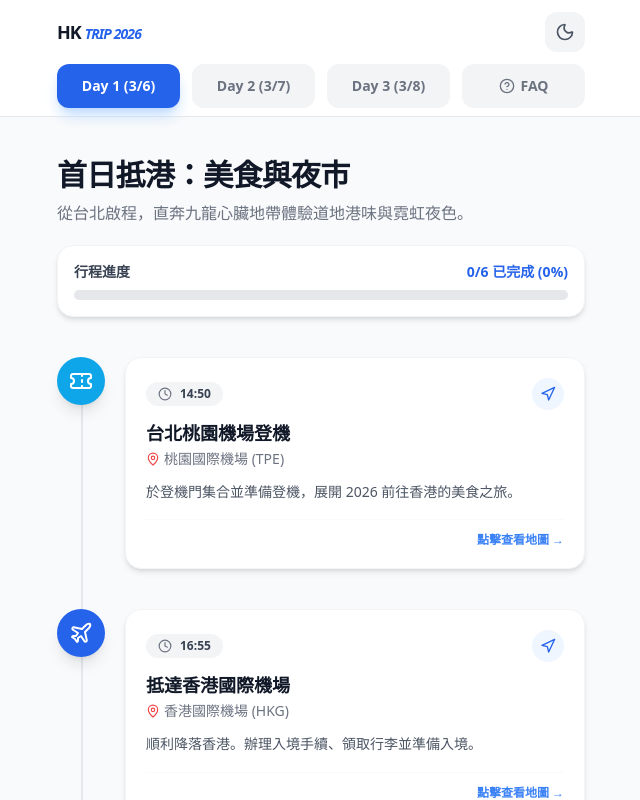
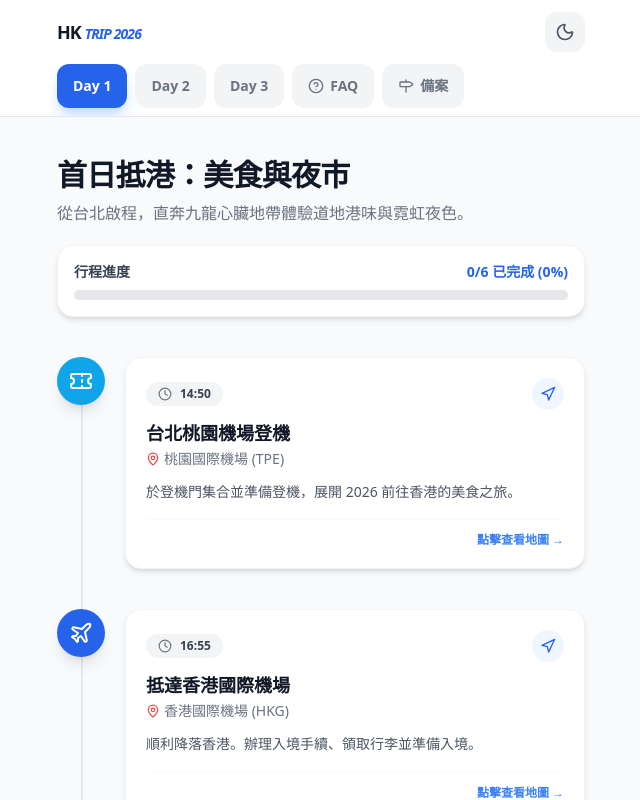
Before and after one commit to houzx2581396/hk-trip, a React (Vite) app: page / in a window 1280 px wide. Shown: the top 800 px of the page, without its empty margins (319-959 px from the left). Built offline with nearby package versions, Linux system fonts and the light colour scheme.

Commit message:
feat: 新增備案行程 Tab 與遺珠景點推薦

```diff
--- a/src/App.jsx
+++ b/src/App.jsx
@@ -5,7 +5,7 @@ import {
   IceCream, ExternalLink, HelpCircle, ChevronDown,
   CreditCard, ClipboardList, CloudSun, Shirt,
   Cloud, CloudRain, CloudDrizzle, CheckCircle2,
-  MessageCircle, Volume2
+  MessageCircle, Volume2, ShoppingBag, Milestone
 } from 'lucide-react';
 
 // 行程資料定義
@@ -261,6 +261,100 @@ const itineraryData = {
     }
   ]
 };
+
+// 備案行程資料
+const backupData = [
+  {
+    id: "b1",
+    category: "藝術文化",
+    title: "西九文化區 (WKCD)",
+    location: "M+ 博物館 / 香港故宮 / 藝術公園",
+    description: "全港最適合看夕陽的海濱草坪，更有世界級的 M+ 當代藝術館。若行程提早結束，來這裡散步非常愜意。",
+    icon: <Camera className="w-5 h-5" />,
+    color: "bg-indigo-600",
+    link: "https://www.google.com/maps/search/?api=1&query=West+Kowloon+Cultural+District"
+  },
+  {
+    id: "b2",
+    category: "血拚購物",
+    title: "銅鑼灣中心地帶",
+    location: "時代廣場 / 崇光百貨 / 希慎廣場",
+    description: "相較於尖沙咀，銅鑼灣的零售品牌更集中且多樣。必逛誠品書店與各類潮流選品店。",
+    icon: <ShoppingBag className="w-5 h-5" />,
+    color: "bg-pink-600",
+    link: "https://www.google.com/maps/search/?api=1&query=Causeway+Bay+Times+Square"
+  },
+  {
+    id: "b3",
+    category: "必吃甜點",
+    title: "Bakehouse",
+    location: "中環 / 尖沙咀 / 銅鑼灣",
+    description: "超人氣酸種蛋撻，酥皮層次極多且香濃，通常在下午前就會售罄，路過有開一定要買。",
+    icon: <Coffee className="w-5 h-5" />,
+    color: "bg-amber-600",
+    link: "https://www.google.com/maps/search/?api=1&query=Bakehouse+Hong+Kong"
+  },
+  {
+    id: "b4",
+    category: "宗教建築",
+    title: "黃大仙祠",
+    location: "九龍黃大仙",
+    description: "香港最富盛名的廟宇，以「有求必應」著稱。傳統的中式建築與求籤文化非常值得一訪。",
+    icon: <Milestone className="w-5 h-5" />,
+    color: "bg-red-600",
+    link: "https://www.google.com/maps/search/?api=1&query=Wong+Tai+Sin+Temple"
+  },
+  {
+    id: "b5",
+    category: "高空美景",
+    title: "昂坪 360 & 大佛",
+    location: "大嶼山昂坪",
+    description: "搭乘底部透明的水晶纜車，俯瞰大嶼山海景與機場。抵達後可參觀宏偉的天壇大佛。",
+    icon: <Mountain className="w-5 h-5" />,
+    color: "bg-emerald-600",
+    link: "https://www.google.com/maps/search/?api=1&query=Tian+Tan+Buddha"
+  },
+  {
+    id: "b6",
+    category: "精品藝術",
+    title: "K11 MUSEA",
+    location: "尖沙咀海濱",
+    description: "被譽為「維港邊的矽谷文化藝術設計館」，不僅好逛，建築設計本身就是一件藝術品。",
+    icon: <ShoppingBag className="w-5 h-5" />,
+    color: "bg-stone-800",
+    link: "https://maps.app.goo.gl/rmFEbKMeeH2AMX4A9?g_st=ic"
+  },
+  {
+    id: "b7",
+    category: "繽紛夜生活",
+    title: "蘭桂坊 (LKF)",
+    location: "中環德己立街",
+    description: "香港夜生活的靈魂，滿街的特色酒吧與餐酒館。若晚上還有體力，來這裡感受異國風情與狂歡氣氛非常合適。",
+    icon: <Moon className="w-5 h-5" />,
+    color: "bg-fuchsia-600",
+    link: "https://www.google.com/maps/search/?api=1&query=Lan+Kwai+Fong"
+  },
+  {
+    id: "b8",
+    category: "攝影地標",
+    title: "鰂魚涌怪獸大廈",
+    location: "鰂魚涌海山樓",
+    description: "《變形金剛》取景地，極度密集的建築呈現出震撼的視覺壓迫感，是體驗老香港居住密度的經典地標。",
+    icon: <Camera className="w-5 h-5" />,
+    color: "bg-slate-600",
+    link: "https://www.google.com/maps/search/?api=1&query=Yick+Cheong+Building"
+  },
+  {
+    id: "b9",
+    category: "經典體驗",
+    title: "天星小輪 (中環-尖沙咀)",
+    location: "維多利亞港碼頭",
+    description: "最便宜卻最奢華的海景交通工具。若不想走路，搭一趟小輪穿越維港，吹著海風欣賞兩岸天際線是絕佳享受。",
+    icon: <Ship className="w-5 h-5" />,
+    color: "bg-cyan-700",
+    link: "https://www.google.com/maps/search/?api=1&query=Star+Ferry+Pier"
+  }
+];
 
 const TimelineItem = ({ item, isLast, completed, onToggle }) => {
   return (
@@ -598,6 +692,38 @@ const FAQItem = ({ item }) => {
   );
 };
 
+const BackupItem = ({ item }) => (
+  <div
+    className="group bg-white dark:bg-gray-800 rounded-2xl shadow-md border border-gray-100 dark:border-gray-700 overflow-hidden cursor-pointer hover:border-blue-300 dark:hover:border-blue-800 transition-all"
+    onClick={() => window.location.href = item.link}
+  >
+    <div className="p-5">
+      <div className="flex justify-between items-start mb-4">
+        <div className={`p-2.5 rounded-xl text-white shadow-md ${item.color}`}>
+          {item.icon}
+        </div>
+        <span className="text-[10px] font-black uppercase tracking-widest text-gray-400 dark:text-gray-500 bg-gray-50 dark:bg-gray-900 px-2 py-1 rounded-md">
+          {item.category}
+        </span>
+      </div>
+      <h3 className="text-lg font-bold text-gray-900 dark:text-white mb-1 group-hover:text-blue-600 dark:group-hover:text-blue-400 transition-colors">
+        {item.title}
+      </h3>
+      <div className="flex items-center text-xs text-gray-500 dark:text-gray-400 mb-3 font-medium">
+        <MapPin className="w-3 h-3 mr-1 text-red-500" />
+        {item.location}
+      </div>
+      <p className="text-sm text-gray-600 dark:text-gray-400 leading-relaxed">
+        {item.description}
+      </p>
+      <div className="mt-4 pt-4 border-t border-gray-50 dark:border-gray-700 flex justify-between items-center text-[11px] font-bold">
+        <span className="text-blue-500 uppercase tracking-tight">查看地圖</span>
+        <ExternalLink className="w-3 h-3 text-gray-300 group-hover:text-blue-500 transition-colors" />
+      </div>
+    </div>
+  </div>
+);
+
 export default function App() {
   const [activeDay, setActiveDay] = useState("3/6");
   const [activeTab, setActiveTab] = useState("itinerary"); // "itinerary" | "faq"
@@ -644,28 +770,38 @@ export default function App() {
         </div>
 
         {/* 日期切換 Tab */}
-        <div className="max-w-xl mx-auto px-6 pb-2 flex gap-3">
+        <div className="max-w-xl mx-auto px-6 pb-2 flex gap-2 overflow-x-auto no-scrollbar">
           {Object.keys(itineraryData).map((day, index) => (
             <button
               key={day}
               onClick={() => { setActiveDay(day); setActiveTab("itinerary"); }}
-              className={`flex-1 py-3 text-sm font-bold rounded-xl transition-all ${activeTab === "itinerary" && activeDay === day
+              className={`flex-none px-4 py-3 text-sm font-bold rounded-xl transition-all ${activeTab === "itinerary" && activeDay === day
                 ? 'bg-blue-600 text-white shadow-lg shadow-blue-200 dark:shadow-none'
                 : 'bg-gray-100 text-gray-500 dark:bg-gray-800 dark:text-gray-400'
                 }`}
             >
-              Day {index + 1} ({day})
+              Day {index + 1}
             </button>
           ))}
           <button
             onClick={() => setActiveTab("faq")}
-            className={`flex-1 py-3 text-sm font-bold rounded-xl transition-all flex items-center justify-center gap-1.5 ${activeTab === "faq"
+            className={`flex-none px-4 py-3 text-sm font-bold rounded-xl transition-all flex items-center gap-1.5 ${activeTab === "faq"
               ? 'bg-blue-600 text-white shadow-lg shadow-blue-200 dark:shadow-none'
               : 'bg-gray-100 text-gray-500 dark:bg-gray-800 dark:text-gray-400'
               }`}
           >
             <HelpCircle className="w-4 h-4" />
             FAQ
+          </button>
+          <button
+            onClick={() => setActiveTab("backup")}
+            className={`flex-none px-4 py-3 text-sm font-bold rounded-xl transition-all flex items-center gap-1.5 ${activeTab === "backup"
+              ? 'bg-purple-600 text-white shadow-lg shadow-purple-200 dark:shadow-none'
+              : 'bg-gray-100 text-gray-500 dark:bg-gray-800 dark:text-gray-400'
+              }`}
+          >
+            <Milestone className="w-4 h-4" />
+            備案
           </button>
         </div>
       </header>
@@ -726,7 +862,7 @@ export default function App() {
               ))}
             </div>
           </>
-        ) : (
+        ) : activeTab === "faq" ? (
           <>
             <div className="mb-10">
               <div className="flex items-center gap-3 mb-2">
@@ -743,6 +879,25 @@ export default function App() {
               <FAQItem key={item.id} item={item} />
             ))}
           </>
+        ) : (
+          <>
+            <div className="mb-10">
+              <div className="flex items-center gap-3 mb-2">
+                <Milestone className="w-7 h-7 text-purple-600 dark:text-purple-400" />
+                <h2 className="text-3xl font-extrabold text-gray-900 dark:text-white tracking-tight">
+                  行程備案庫
+                </h2>
+              </div>
+              <p className="text-gray-500 dark:text-gray-400">
+                若行程提前結束或想臨時更換景點，這裡有香港最值得一探的遺珠選項。
+              </p>
+            </div>
+            <div className="grid grid-cols-1 gap-6">
+              {backupData.map(item => (
+                <BackupItem key={item.id} item={item} />
+              ))}
+            </div>
+          </>
         )}
 
         <footer className="mt-16 text-center">
```
